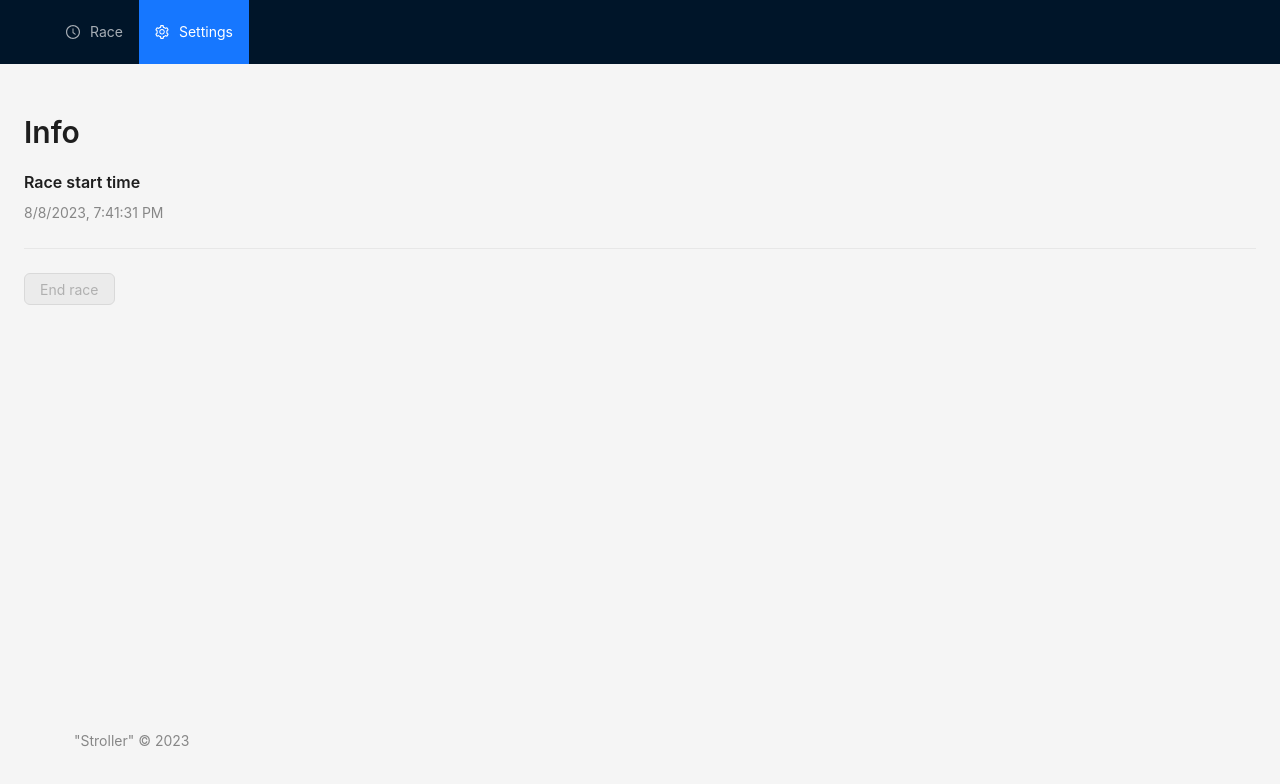
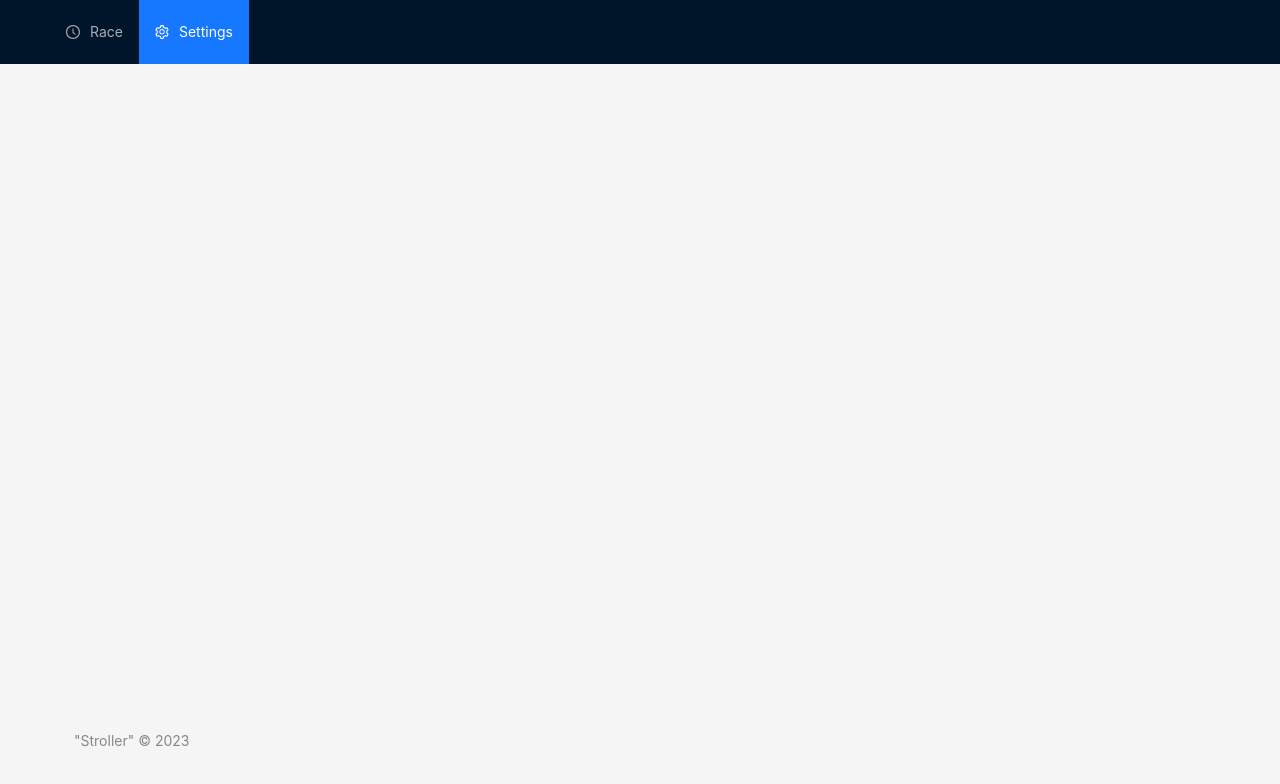
Before and after one commit to davekwiatkowski/backyard-ultra-app, a React (Vite) app: page /#/settings in a window 1280 px wide. Shown: the top 784 px of the page. Built offline with nearby package versions, Linux system fonts and the light colour scheme.

Commit message:
fix settings page

```diff
--- a/src/pages/SettingsPage.tsx
+++ b/src/pages/SettingsPage.tsx
@@ -4,15 +4,19 @@ import { Content, Footer } from 'antd/es/layout/layout';
 import dayjs from 'dayjs';
 import { useContext } from 'react';
 import RaceContext from '../store/RaceContext';
+import RaceState from '../constants/RaceState';
 
 const { Text, Title } = Typography;
 
 const SettingsPage = () => {
-  const { startTime } = useContext(RaceContext);
+  const { startTime, raceState } = useContext(RaceContext);
 
   return (
     <Layout style={{ height: '100%' }}>
       <Content>
+        {(raceState === RaceState.Started ||
+          raceState === RaceState.Initialized) && (
+          <>
             <Title level={2}>Info</Title>
             <Title level={5}>Race start time</Title>
             <Text type='secondary'>
@@ -20,6 +24,8 @@ const SettingsPage = () => {
             </Text>
             <Divider />
             <EndRaceButton />
+          </>
+        )}
       </Content>
       <Footer>
         <Text type='secondary'>"Stroller" © {dayjs().year().toString()}</Text>
```
Lines whose indentation alone changed are shown as unchanged.
